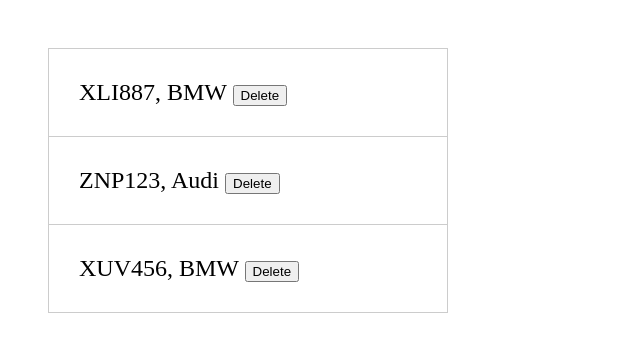
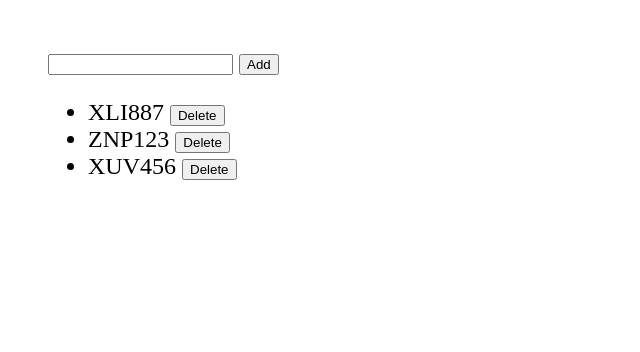
Before and after one commit to tarunbhartiya7/backbonejs_POC, a plain HTML site: page index.html in a window 1280 px wide. Shown: the whole page, without its empty margins (0-640 px from the left). Drawn offline with Linux system fonts and the light colour scheme.

Commit message:
events project completed

```diff
--- a/index.html
+++ b/index.html
@@ -9,9 +9,7 @@
 </head>
 <body>
 
-  <div id="container">
-    <div id="venues-container"></div>
-  </div>
+  <div id="container"></div>
 
   <script src="./js/lib/jquery-3.3.1.min.js"></script>
   <script src="./js/lib/underscore-min.js"></script>
@@ -21,8 +19,12 @@
   <!-- <script src="./js/modelsProject.js"></script> -->
   <!-- <script src="./js/collectionsProject.js"></script> -->
   <!-- <script src="./js/viewsProject.js"></script> -->
+  <script id="newVehicleTemplate" type="text/template">
+      <input class="registration-number" type="text"></input>
+      <button class="add">Add</button>
+  </script>
   <script id="vehicleTemplate" type="text/template">
-    <span> <%= registrationNumber %>, <%= brand %> </span>
+    <span> <%= registrationNumber %> </span>
     <button class="delete">Delete</button>
   </script>
   <!-- <script src="./js/viewProjectTemplate.js"></script> -->
--- a/js/eventsProject.js
+++ b/js/eventsProject.js
@@ -1,4 +1,6 @@
-var Vehicle = Backbone.Model.extend();
+var Vehicle = Backbone.Model.extend({
+  idAttribute: "registrationNumber"
+});
 var Vehicles = Backbone.Collection.extend({
   model: Vehicle
 });
@@ -8,9 +10,9 @@
 
   className: 'vehicle',
 
-  initialize: function(){
-    this.model.on('change', this.render, this);
-  },
+  // initialize: function(){
+  //   this.model.on('change', this.render, this);
+  // },
 
   events: {
     'click .delete': 'onDeleteVehicle'
@@ -37,16 +39,17 @@
 var VehiclesView = Backbone.View.extend({
   tagName: 'ul',
 
-  id: "venues",
+  id: "vehicles",
 
   initialize: function(){
-    this.collection.on('add', this.onVehicleAdded, this);
+    bus.on('newVehicle', this.onVehicleAdded, this);
   },
 
   onVehicleAdded: function(vehicle){
-    var vehicleView = new VehicleView({ model: vehicle });
+    var car = new Vehicle({ registrationNumber: vehicle, color: 'Blue' });
+    var vehicleView = new VehicleView({ model: car });
     this.$el.append(vehicleView.render().$el);
-    console.log('Vehicle Added');
+    alert('Vehicle Added');
   },
 
   render: function(){
@@ -59,11 +62,40 @@
   }
 });
 
+var NewVehicleView = Backbone.View.extend({
+  events: {
+		"click .add": "onAdd"
+  },
+
+  className: 'newVehicle',
+
+  onAdd: function(){
+		var input = this.$el.find(".registration-number");
+
+		var registrationNumber = input.val();
+		bus.trigger("newVehicle", registrationNumber);
+
+		// It's the responsibility of this view to clear its text box
+		input.val("");
+	},
+
+  render: function(){
+    var template = _.template($('#newVehicleTemplate').html());
+    var html = template();
+    this.$el.html(html);
+
+    return this;
+  }
+});
+
+var bus = _.extend({}, Backbone.Events);
+
 var vehicles = new Vehicles([
-  new Vehicle({ id: 1, registrationNumber: 'XLI887', color: 'Blue', brand: 'BMW' }),
-  new Vehicle({ id: 2, registrationNumber: 'ZNP123', color: 'Blue', brand: 'Audi' }),
-  new Vehicle({ id: 3, registrationNumber: 'XUV456', color: 'Gray', brand: 'BMW' })
+  new Vehicle({ registrationNumber: 'XLI887', color: 'Blue' }),
+  new Vehicle({ registrationNumber: 'ZNP123', color: 'Blue' }),
+  new Vehicle({ registrationNumber: 'XUV456', color: 'Gray' })
 ]);
 
-var vehiclesView = new VehiclesView({ collection: vehicles });
-$('#venues-container').html(vehiclesView.render().$el);
+$("#container")
+	.append(new NewVehicleView().render().$el)
+	.append(new VehiclesView({ collection: vehicles }).render().$el);
```
